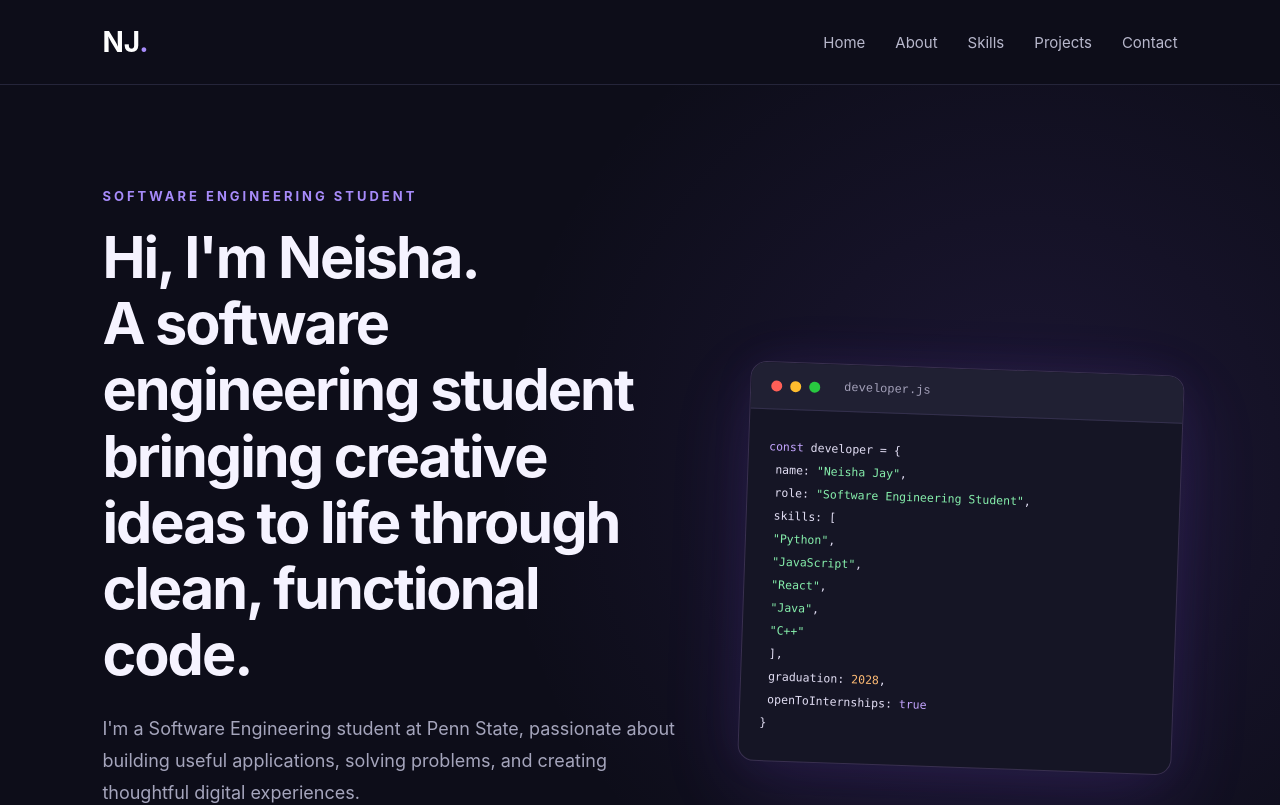
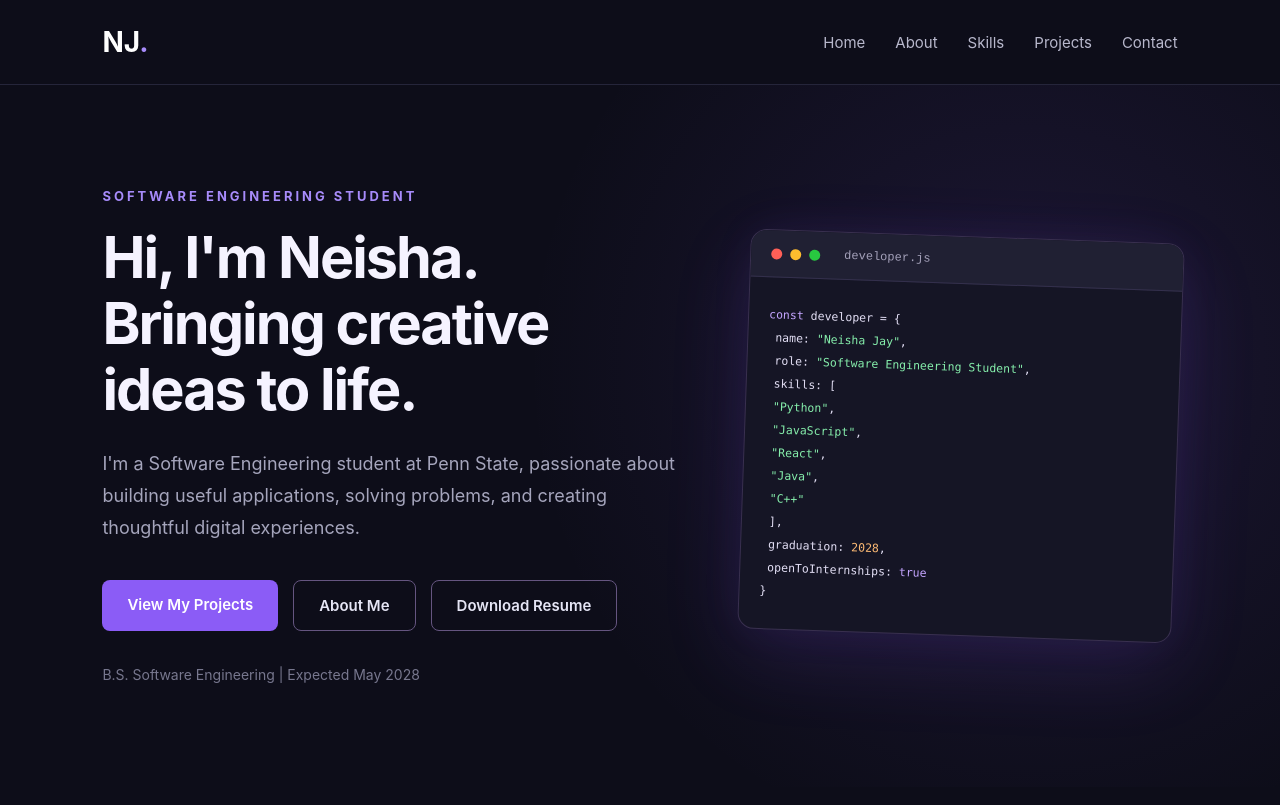
Before and after one commit to neishalinsey/neisha-portfolio, a React (Vite) app: page / in a window 1280 px wide. Shown: the top 805 px of the page. Built offline with nearby package versions, Linux system fonts and the light colour scheme.

Commit message:
Refine portfolio hero introduction

```diff
--- a/src/App.jsx
+++ b/src/App.jsx
@@ -45,8 +45,7 @@ function App() {
 
             <h1>
               Hi, I'm Neisha.
-              <br /> A software engineering student bringing creative ideas to
-              life through clean, functional code.
+              <br /> Bringing creative ideas to life.
             </h1>
 
             <p className="hero-description">
```
